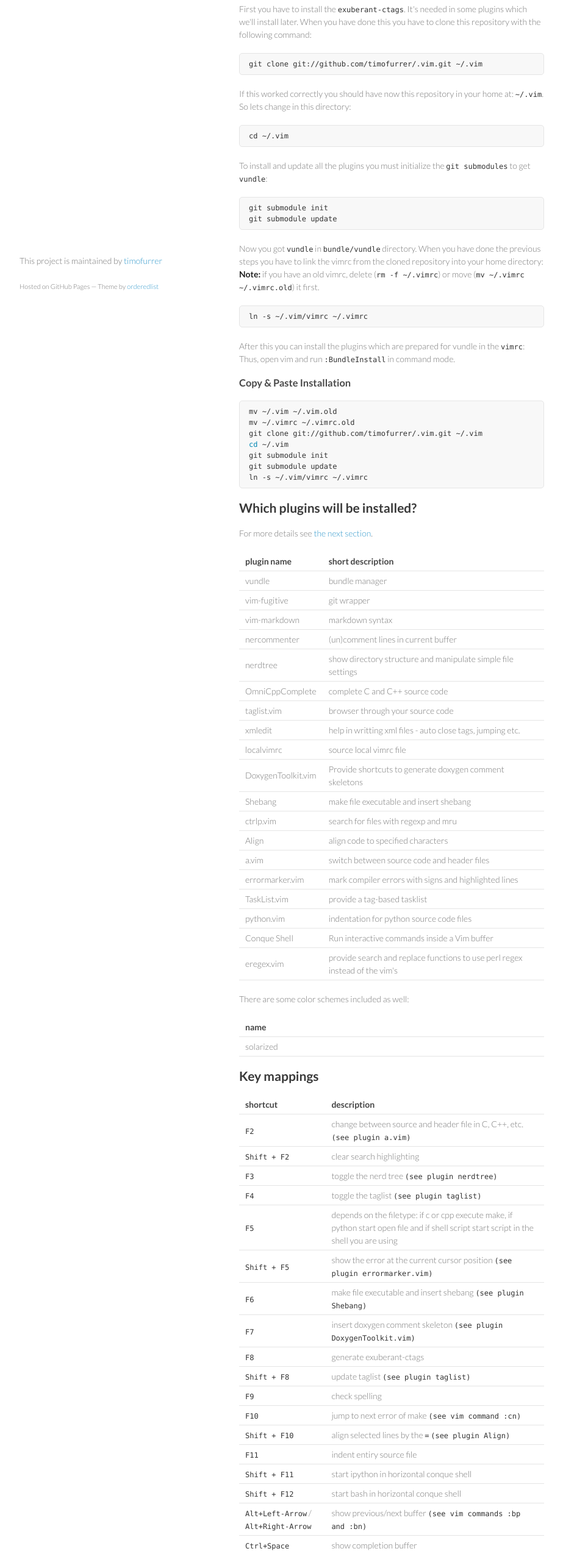
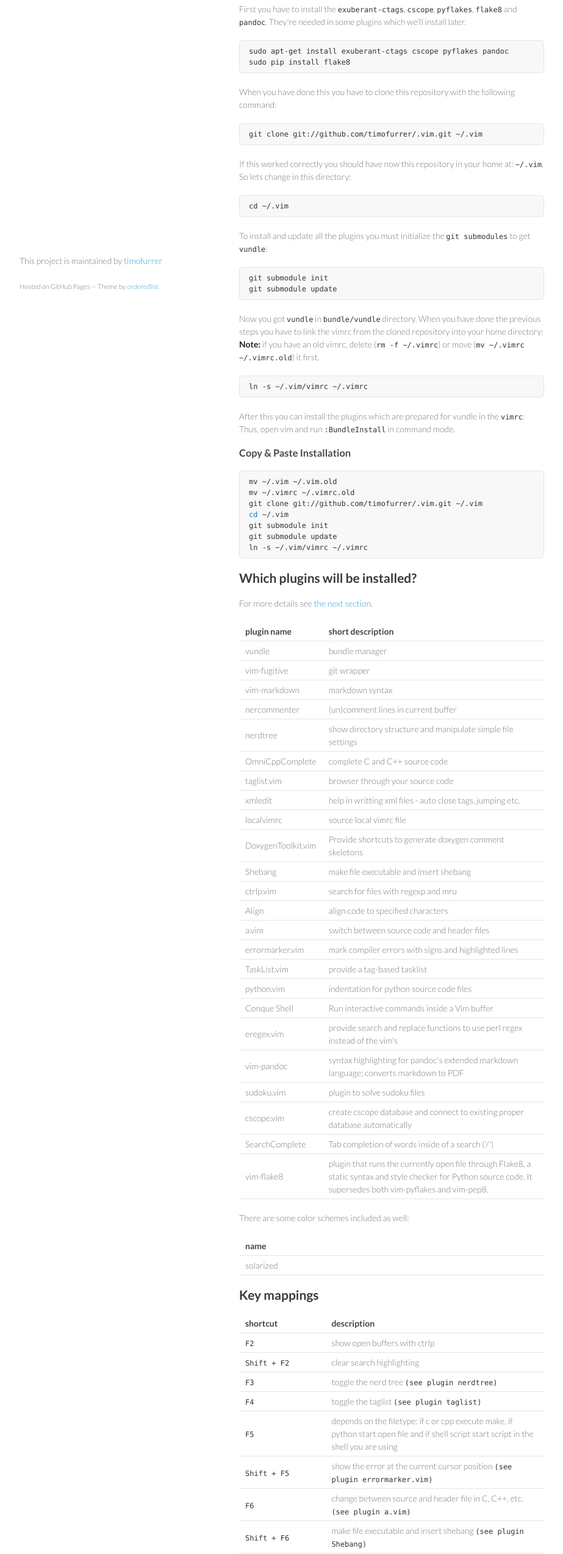
Before and after one commit to timofurrer/.vim, a plain HTML site: page index.html in a window 1280 px wide. Shown: the part 251-2800 px from the top of the page at 61% size, without its empty margins (178-1101 px from the left). Drawn offline with Linux system fonts and the light colour scheme.

Commit message:
Create gh-pages branch via GitHub

```diff
--- a/index.html
+++ b/index.html
@@ -38,8 +38,13 @@
 
 <h2>How to use?</h2>
 
-<p>First you have to install the <code>exuberant-ctags</code>. It's needed in some plugins which we'll install later.
-When you have done this you have to clone this repository with the following command:</p>
+<p>First you have to install the <code>exuberant-ctags</code>, <code>cscope</code>, <code>pyflakes</code>, <code>flake8</code> and <code>pandoc</code>. They're needed in some plugins which we'll install later.</p>
+
+<pre><code>sudo apt-get install exuberant-ctags cscope pyflakes pandoc
+sudo pip install flake8
+</code></pre>
+
+<p>When you have done this you have to clone this repository with the following command:</p>
 
 <pre><code>git clone git://github.com/timofurrer/.vim.git ~/.vim
 </code></pre>
@@ -162,6 +167,26 @@ ln -s ~/.vim/vimrc ~/.vimrc
 <td align="left">eregex.vim</td>
 <td align="left">provide search and replace functions to use perl regex instead of the vim's</td>
 </tr>
+<tr>
+<td align="left">vim-pandoc</td>
+<td align="left">syntax highlighting for pandoc's extended markdown language; converts markdown to PDF</td>
+</tr>
+<tr>
+<td align="left">sudoku.vim</td>
+<td align="left">plugin to solve sudoku files</td>
+</tr>
+<tr>
+<td align="left">cscope.vim</td>
+<td align="left">create cscope database and connect to existing proper database automatically</td>
+</tr>
+<tr>
+<td align="left">SearchComplete</td>
+<td align="left">Tab completion of words inside of a search ('/')</td>
+</tr>
+<tr>
+<td align="left">vim-flake8</td>
+<td align="left">plugin that runs the currently open file through Flake8, a static syntax and style checker for Python source code. It supersedes both vim-pyflakes and vim-pep8.</td>
+</tr>
 </table><p>There are some color schemes included as well:</p>
 
 <table>
@@ -180,8 +205,7 @@ ln -s ~/.vim/vimrc ~/.vimrc
 </tr>
 <tr>
 <td align="left"><code>F2</code></td>
-<td align="left">change between source and header file in C, C++, etc. <code>(see plugin a.vim)</code>
-</td>
+<td align="left">show open buffers with ctrlp</td>
 </tr>
 <tr>
 <td align="left"><code>Shift + F2</code></td>
@@ -208,6 +232,11 @@ ln -s ~/.vim/vimrc ~/.vimrc
 </tr>
 <tr>
 <td align="left"><code>F6</code></td>
+<td align="left">change between source and header file in C, C++, etc. <code>(see plugin a.vim)</code>
+</td>
+</tr>
+<tr>
+<td align="left"><code>Shift + F6</code></td>
 <td align="left">make file executable and insert shebang <code>(see plugin Shebang)</code>
 </td>
 </tr>
@@ -215,6 +244,10 @@ ln -s ~/.vim/vimrc ~/.vimrc
 <td align="left"><code>F7</code></td>
 <td align="left">insert doxygen comment skeleton <code>(see plugin DoxygenToolkit.vim)</code>
 </td>
+</tr>
+<tr>
+<td align="left"><code>Shift + F7</code></td>
+<td align="left">run flake8</td>
 </tr>
 <tr>
 <td align="left"><code>F8</code></td>
@@ -435,14 +468,24 @@ With this plugin you can run interactive programs in a vim buffer - for instance
 This plugin provides some search and replace functions which uses the perl and not the internal vim-script regex-syntax.
 For example you can do a search and replace with <code>:%S//</code> and using the perl syntax instead of the vim-script-sytax variant with `:%s//'..</p>
 
+<h3>vim-pandoc</h3>
+
+<p><a href="https://github.com/vim-pandoc/vim-pandoc">vim-pandoc on GitHub</a>
+With these plugin you have syntax highlighting for the pandoc extended markdown language.
+But the reason why I have included this to my vim repository is, that it can convert markdown to PDF files which can be very useful if you want a local documentation of your project which was originally written in markdown.</p>
+
+<h3>sudoku.vim</h3>
+
+<p><a href="https://github.com/timofurrer/sudoku.vim">sudoku.vim on GitHub</a>
+These plugin maps Shift + F6 for sudoku files (files with extenstion <code>.sdk</code> or <code>.sudoku</code>) to solve them.</p>
+
 <h2>Colorschemes</h2>
 
 <h3>solarized</h3>
 
 <p><a href="http://github.com/altercation/vim-colors-solarized">solarized on GitHub</a></p>
 
-<p><strong>Screenshot:</strong><br>othree/eregex.vim
-<img src="https://github.com/altercation/solarized/raw/master/img/solarized-vim.png" alt="solarized dark"></p>
+<p><strong>Screenshot:</strong><br><img src="https://github.com/altercation/solarized/raw/master/img/solarized-vim.png" alt="solarized dark"></p>
       </section>
       <footer>
         <p>This project is maintained by <a href="https://github.com/timofurrer">timofurrer</a></p>
```
Also changed, not shown: params.json (+1 -1 lines).
